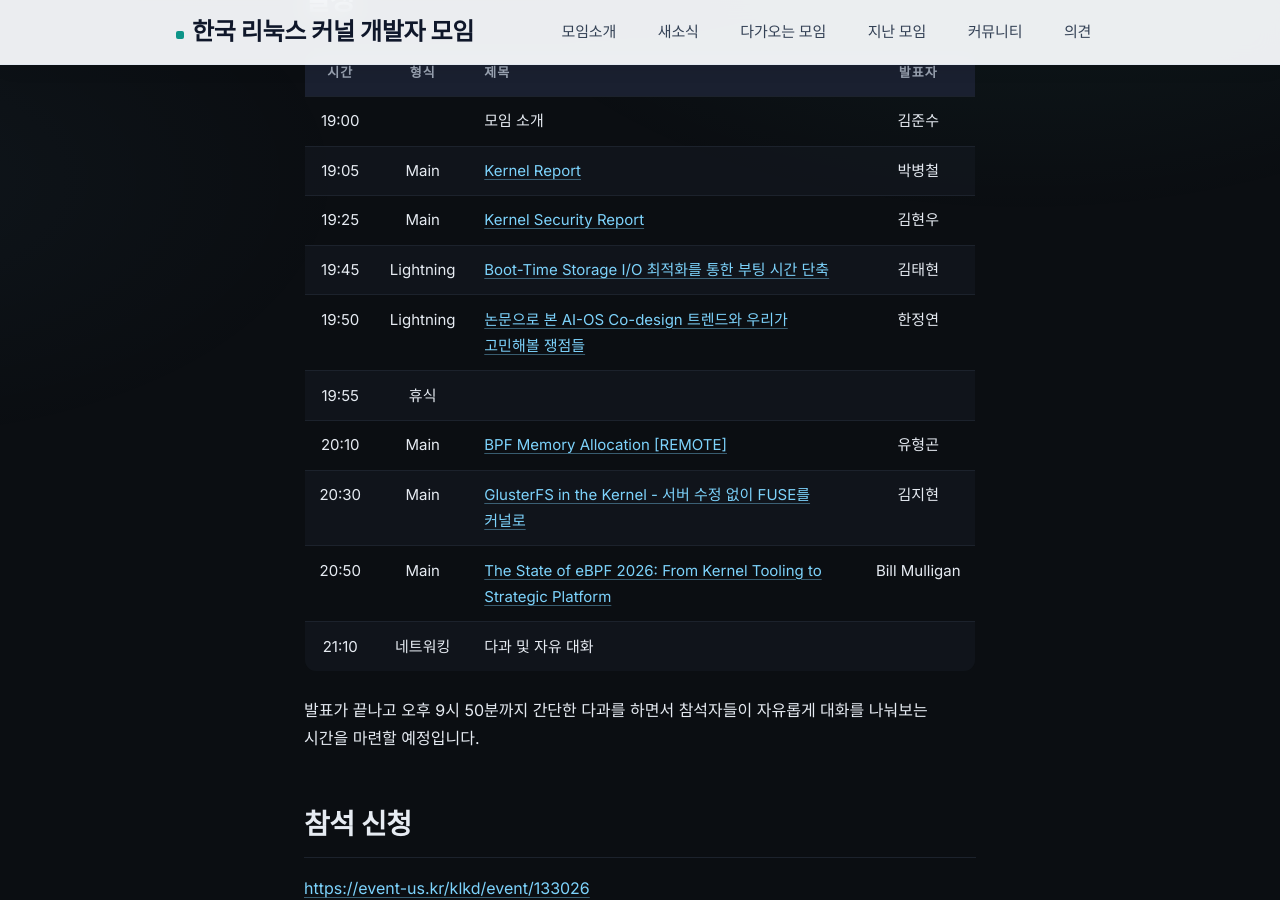
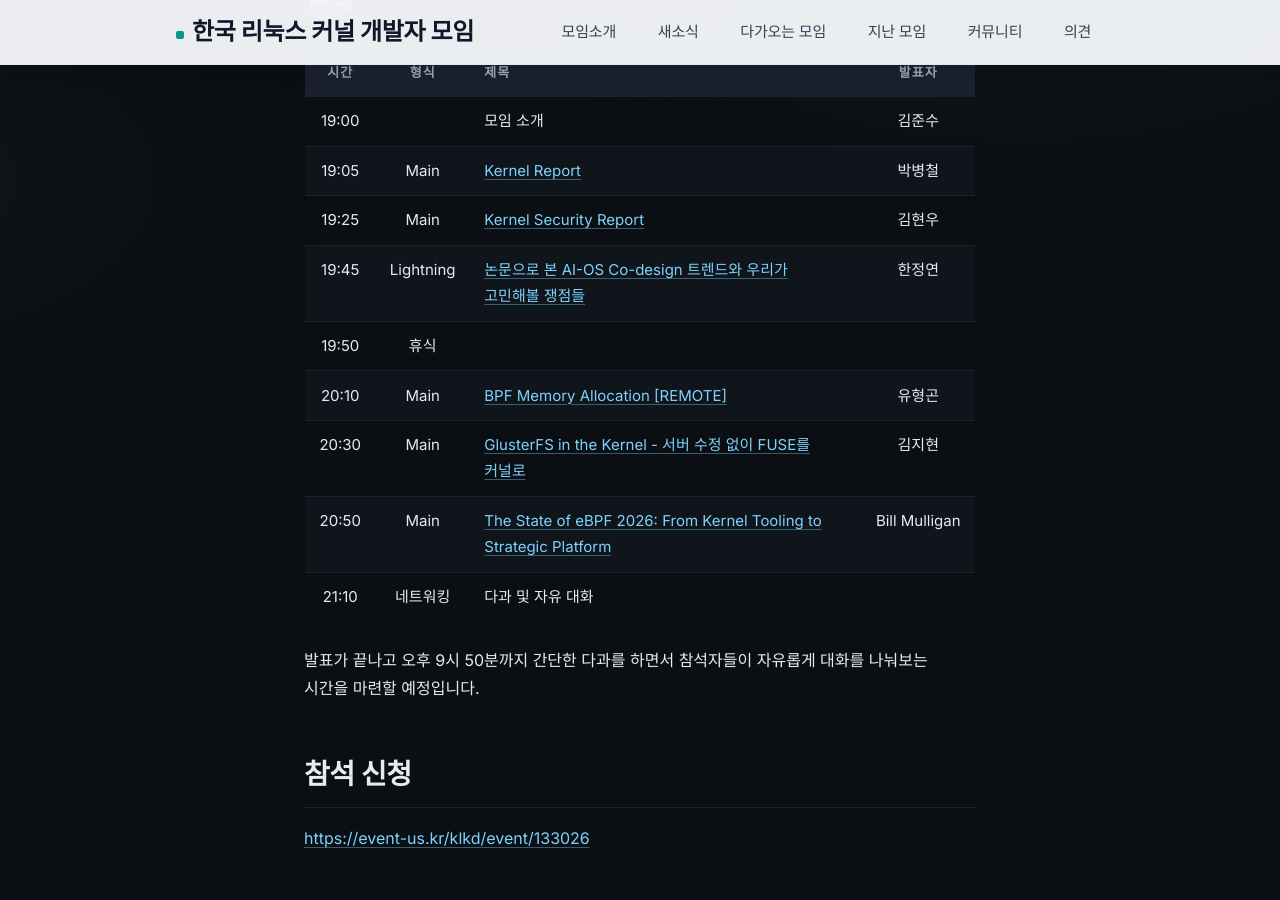
Before and after one commit to kernel-dev-ko/kernel-dev-ko.github.io, a Jekyll site: the page built from 11th/index.md, in a window 1280 px wide and 900 px high, scrolled down 529 px. Built offline with Jekyll 4.4.1, drawn with Linux system fonts in a browser that asks for light colours.

Commit message:
Update 11th meetup schedule

```diff
--- a/11th/index.md
+++ b/11th/index.md
@@ -20,9 +20,8 @@ permalink: 11th/
 | 19:00 | | 모임 소개 | 김준수 |
 | 19:05 | Main | [Kernel Report](main-01/) | 박병철 |
 | 19:25 | Main | [Kernel Security Report](main-02/) | 김현우 |
-| 19:45 | Lightning | [Boot-Time Storage I/O 최적화를 통한 부팅 시간 단축](lightning-01/) | 김태현 |
-| 19:50 | Lightning | [논문으로 본 AI-OS Co-design 트렌드와 우리가 고민해볼 쟁점들](lightning-02/) | 한정연 |
-| 19:55 | 휴식 | | |
+| 19:45 | Lightning | [논문으로 본 AI-OS Co-design 트렌드와 우리가 고민해볼 쟁점들](lightning-02/) | 한정연 |
+| 19:50 | 휴식 | | |
 | 20:10 | Main | [BPF Memory Allocation [REMOTE]](remote-01\) | 유형곤 |
 | 20:30 | Main | [GlusterFS in the Kernel - 서버 수정 없이 FUSE를 커널로](main-03/) | 김지현 |
 | 20:50 | Main | [The State of eBPF 2026: From Kernel Tooling to Strategic Platform](main-04/) | Bill Mulligan |
```
